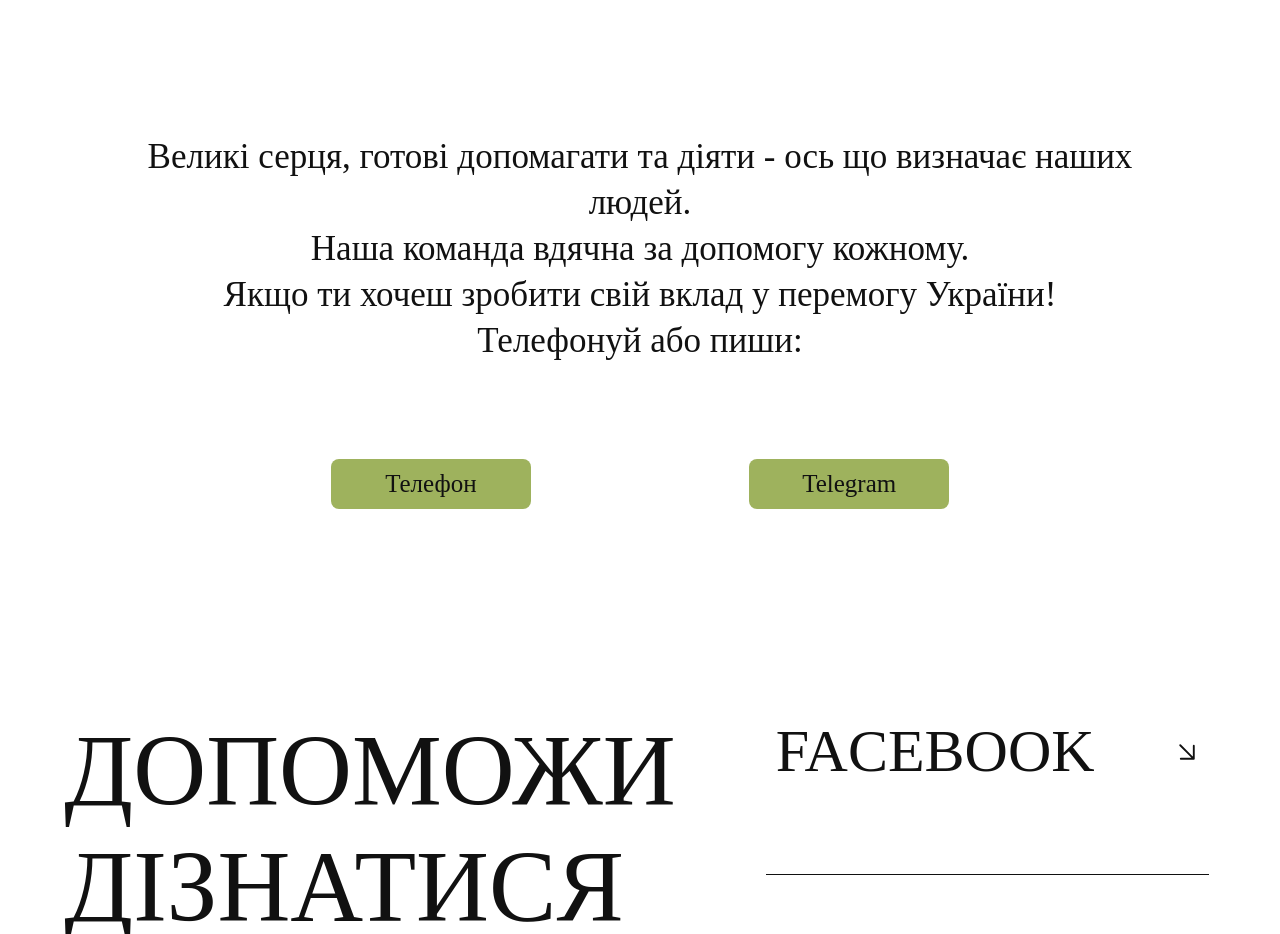
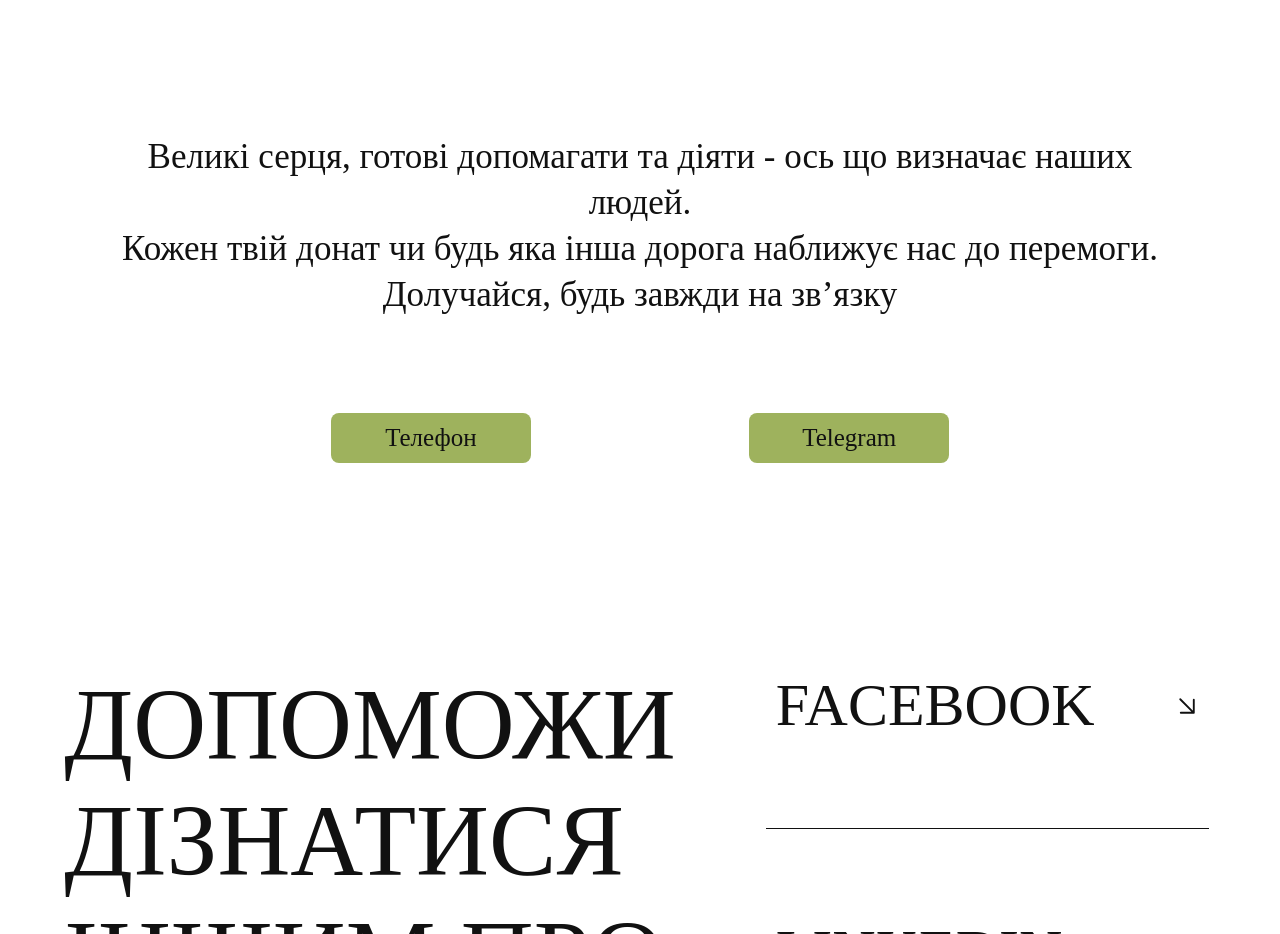
Before and after one commit to Oaleks262/volunteer-collection, a React (Create React App) app: page / in a window 1280 px wide. Shown: the part 3060-3994 px from the top of the page. Built offline with nearby package versions, Linux system fonts and the light colour scheme; no server answers.

Commit message:
Update Contact.js

```diff
--- a/src/pages/Contact/Contact.js
+++ b/src/pages/Contact/Contact.js
@@ -10,9 +10,8 @@ const Contact = () =>{
             <div className="container">
                 <div className="content-contact">
                     <h3>Великі серця, готові допомагати та діяти - ось що визначає наших людей.<br/>
-                    Наша команда вдячна за допомогу кожному. <br/>
-                    Якщо ти хочеш зробити свій вклад у перемогу України!<br/>
-                    Телефонуй або пиши:</h3>
+                    Кожен твій донат чи будь яка інша дорога наближує нас до перемоги.<br/>
+                    Долучайся, будь завжди на зв’язку</h3>
 
                     <div className="contact-blok">
                         <a href="tel:+380938145293" target="_blank">Телефон</a>
```
